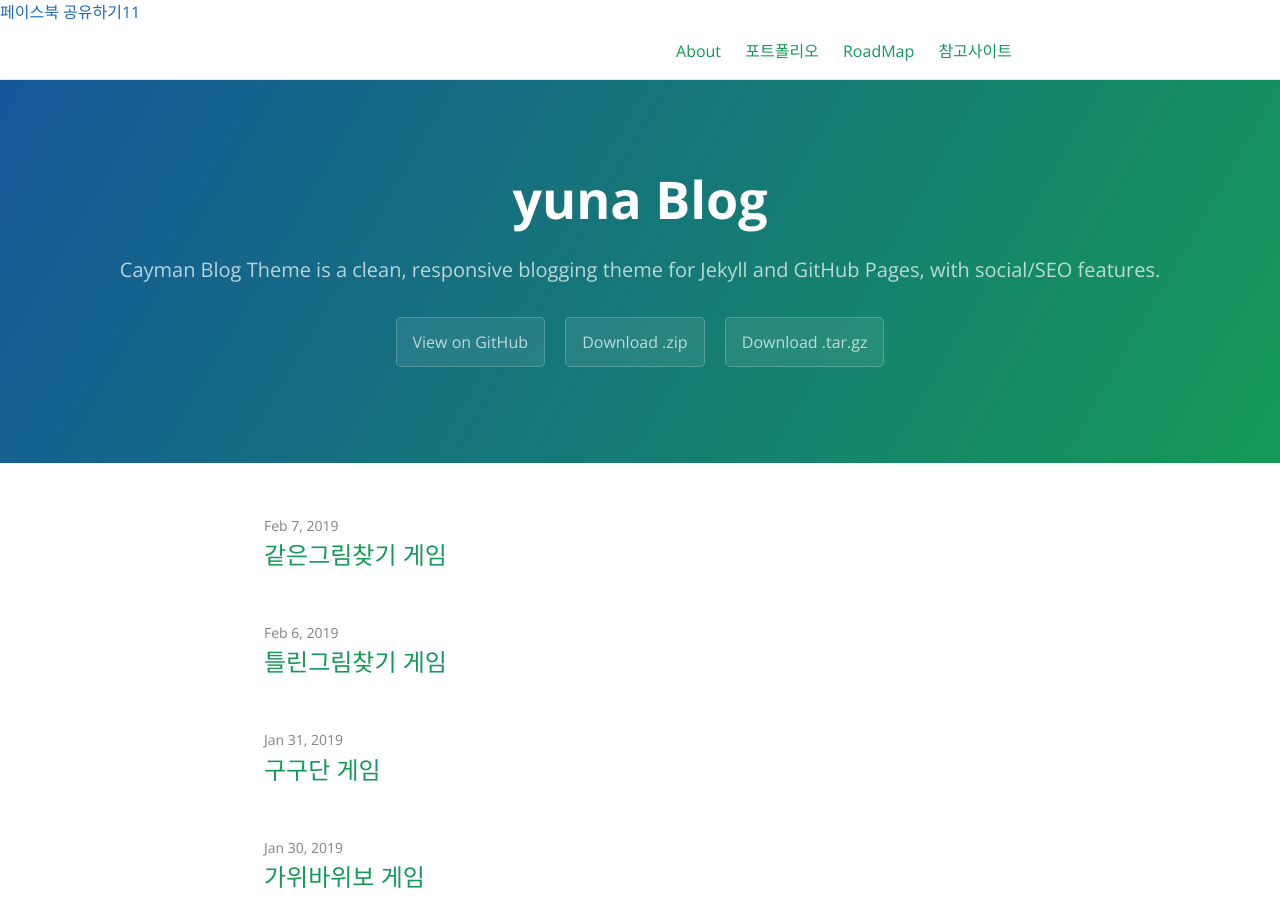
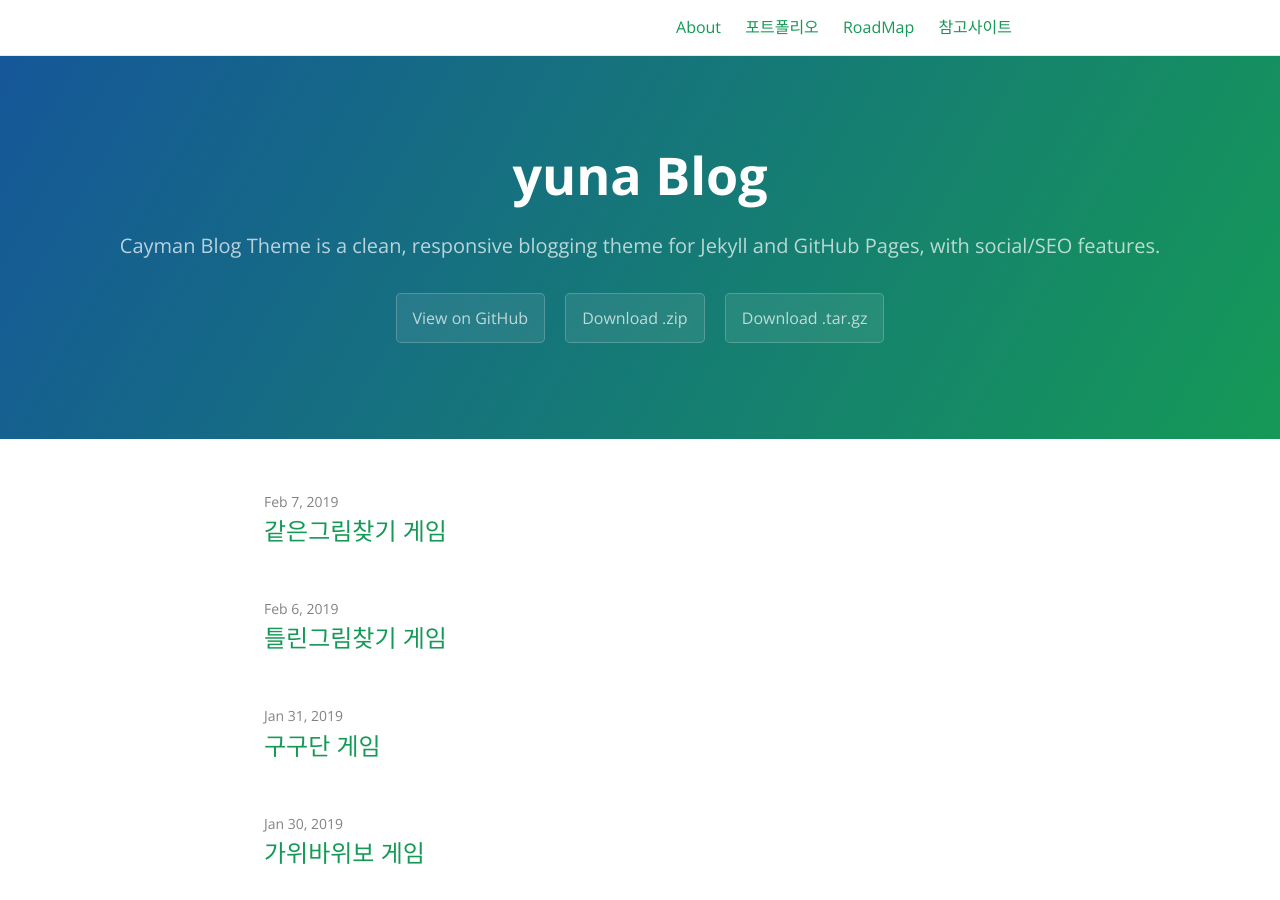
Before and after one commit to zzingyuna/test_site.github.io, a Jekyll site: the page built from index.md, in a window 1280 px wide and 900 px high. Built offline with Jekyll 4.4.1, drawn with Linux system fonts in a browser that asks for light colours.

Commit message:
Update default.html

```diff
--- a/_layouts/default.html
+++ b/_layouts/default.html
@@ -63,7 +63,6 @@
 
   </head>
   <body>
-    <a href="#" onclick="clickShare()">페이스북 공유하기11</a>
 
     {% include site-header.html %}
 
@@ -135,6 +134,13 @@
           </span>
         {% endif %}
 
+        <!-- facebook share icon -->
+        <span class="my-span-icon">
+          <a href="{{ site.github.owner_url }}" aria-label="{{ site.github.owner_name }}'s GitHub" title="{{ site.github.owner_name }}'s GitHub" onclick="clickShare()">
+            <svg class="my-svg-icon" xmlns="http://www.w3.org/2000/svg" width="24" height="24" viewBox="0 0 24 24"><path d="M12 0c-6.626 0-12 5.373-12 12 0 5.302 3.438 9.8 8.207 11.387.599.111.793-.261.793-.577v-2.234c-3.338.726-4.033-1.416-4.033-1.416-.546-1.387-1.333-1.756-1.333-1.756-1.089-.745.083-.729.083-.729 1.205.084 1.839 1.237 1.839 1.237 1.07 1.834 2.807 1.304 3.492.997.107-.775.418-1.305.762-1.604-2.665-.305-5.467-1.334-5.467-5.931 0-1.311.469-2.381 1.236-3.221-.124-.303-.535-1.524.117-3.176 0 0 1.008-.322 3.301 1.23.957-.266 1.983-.399 3.003-.404 1.02.005 2.047.138 3.006.404 2.291-1.552 3.297-1.23 3.297-1.23.653 1.653.242 2.874.118 3.176.77.84 1.235 1.911 1.235 3.221 0 4.609-2.807 5.624-5.479 5.921.43.372.823 1.102.823 2.222v3.293c0 .319.192.694.801.576 4.765-1.589 8.199-6.086 8.199-11.386 0-6.627-5.373-12-12-12z"/></svg>
+          </a>
+        </span>
+
       </footer>
     </section>
 
```
